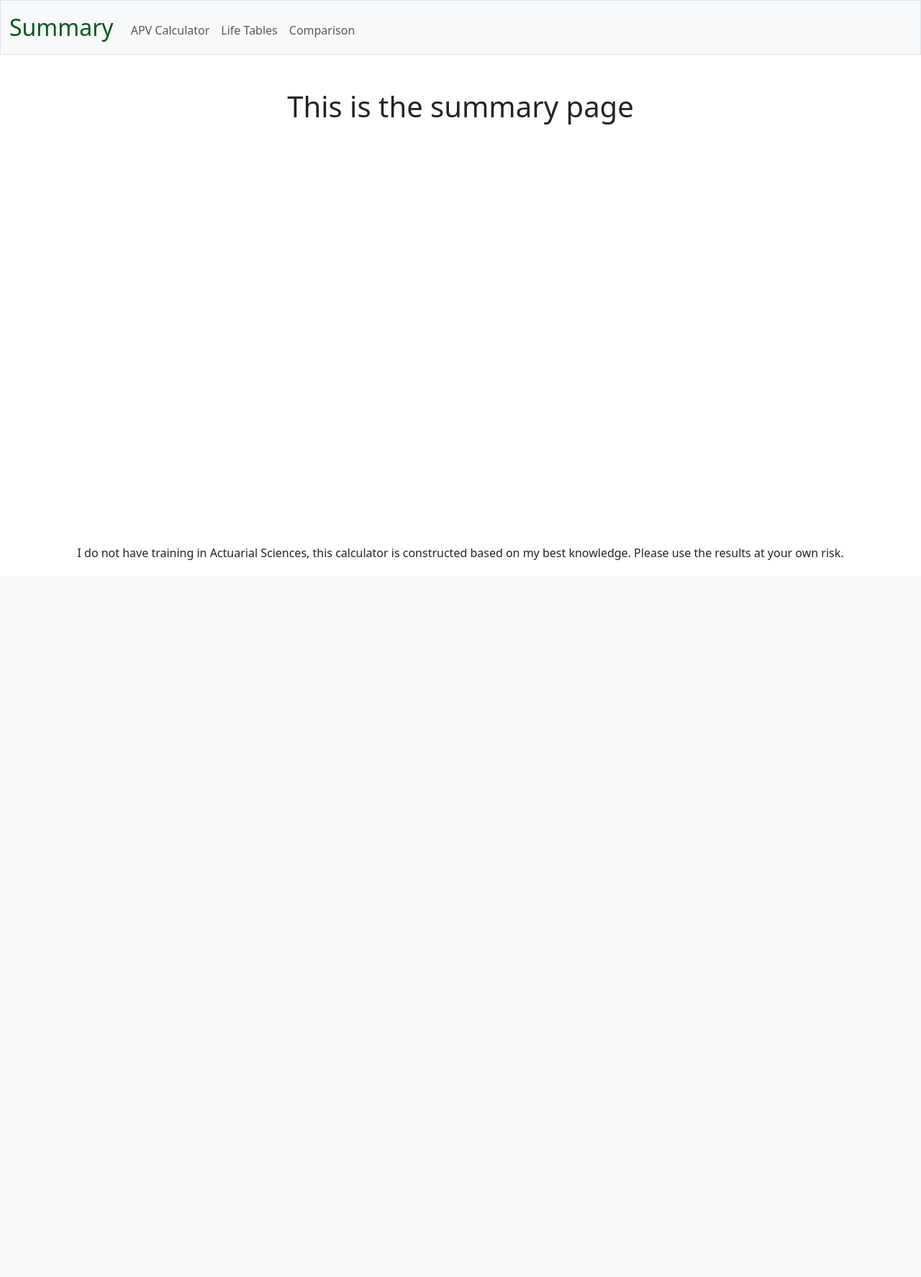
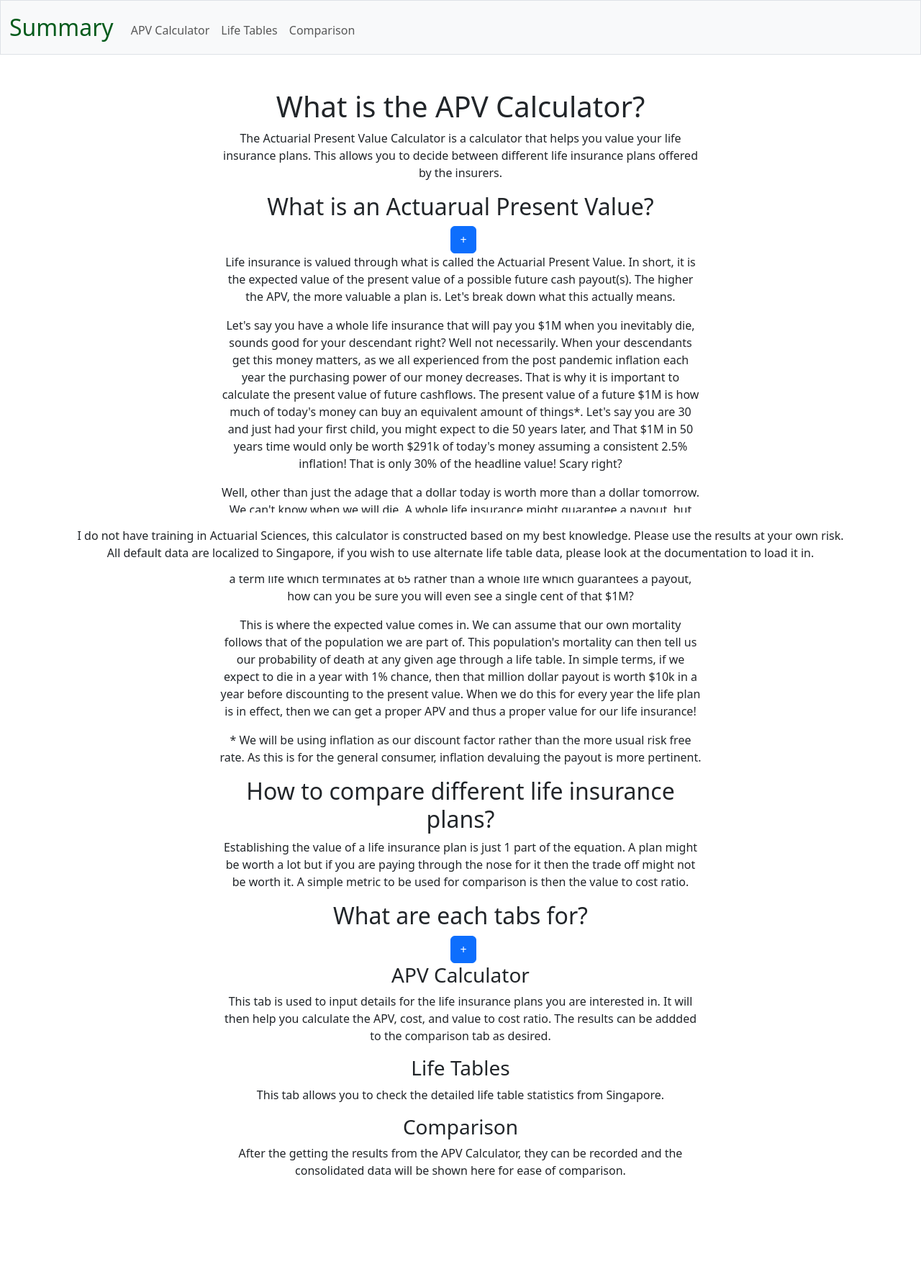
Before and after one commit to herphay/APV-Calculator, a Flask app: page / in a window 1280 px wide. Shown: the whole page at 72% size. Before the commit the page ends 778 px from the top, so only its background shows below. Run offline with Flask 3, Linux system fonts and the light colour scheme.

Commit message:
Completed index page and added collapsible button functionality

```diff
--- a/templates/index.html
+++ b/templates/index.html
@@ -5,7 +5,84 @@
 {% endblock %}
 
 {% block main %}
-    <div>
-        <h1>This is the summary page</h1>
+    <div class="mx-auto text-justify text-center" style="width: 60%;">
+        <h1>What is the APV Calculator?</h1>
+        <p>
+            The Actuarial Present Value Calculator is a calculator that helps you value your life insurance
+            plans. This allows you to decide between different life insurance plans offered by the insurers.
+        </p>
+
+        <h2>What is an Actuarual Present Value?</h2>
+        <button class="btn btn-primary ms-2" data-bs-toggle="collapse" data-bs-target="#p1">+</button>
+        <div class="align-items-center" id="p1">
+            <p>
+                Life insurance is valued through what is called the Actuarial Present Value. In short, it is the
+                expected value of the present value of a possible future cash payout(s). The higher the APV, the
+                more valuable a plan is. Let's break down what this actually means.
+            </p>
+            <p>
+                Let's say you have a whole life insurance that will pay you $1M when you inevitably die, sounds
+                good for your descendant right? Well not necessarily. When your descendants get this money matters,
+                as we all experienced from the post pandemic inflation each year the purchasing power of our money
+                decreases. That is why it is important to calculate the present value of future cashflows. The
+                present value of a future $1M is how much of today's money can buy an equivalent amount of things*.
+                Let's say you are 30 and just had your first child, you might expect to die 50 years later, and That
+                $1M in 50 years time would only be worth $291k of today's money assuming a consistent 2.5% inflation!
+                That is only 30% of the headline value! Scary right?
+            </p>
+            <p>
+                Well, other than just the adage that a dollar today is worth more than a dollar tomorrow. We can't
+                know when we will die. A whole life insurance might guarantee a payout, but when you that be?
+                Hopefully its not tomorrow even if you get to avoid the payout's devaluation through inflation, but
+                will it be in exactly 50 years? Maybe 60? Or in 20 due to an accident? Life is too unpredictable to
+                say with any certainty. Furthermore, if you have a term life which terminates at 65 rather than a
+                whole life which guarantees a payout, how can you be sure you will even see a single cent of that
+                $1M?
+            </p>
+            <p>
+                This is where the expected value comes in. We can assume that our own mortality follows that of the
+                population we are part of. This population's mortality can then tell us our probability of death at
+                any given age through a life table. In simple terms, if we expect to die in a year with 1% chance,
+                then that million dollar payout is worth $10k in a year before discounting to the present value. When
+                we do this for every year the life plan is in effect, then we can get a proper APV and thus a proper
+                value for our life insurance!
+            </p>
+            <p>
+                * We will be using inflation as our discount factor rather than the more usual risk free rate. As
+                this is for the general consumer, inflation devaluing the payout is more pertinent.
+            </p>
+
+        </div>
+
+
+        <h2>How to compare different life insurance plans?</h2>
+        <p>
+            Establishing the value of a life insurance plan is just 1 part of the equation. A plan might be worth
+            a lot but if you are paying through the nose for it then the trade off might not be worth it. A simple
+            metric to be used for comparison is then the value to cost ratio.
+        </p>
+
+        <h2>What are each tabs for?</h2>
+        <button class="btn btn-primary ms-2" data-bs-toggle="collapse" data-bs-target="#p2">+</button>
+        <div class="align-items-center" id="p2">
+            <h3>APV Calculator</h3>
+            <p>
+                This tab is used to input details for the life insurance plans you are interested in. It will then
+                help you calculate the APV, cost, and value to cost ratio. The results can be addded to the comparison
+                tab as desired.
+            </p>
+
+            <h3>Life Tables</h3>
+            <p>
+                This tab allows you to check the detailed life table statistics from Singapore.
+            </p>
+
+            <h3>Comparison</h3>
+            <p>
+                After the getting the results from the APV Calculator, they can be recorded and the consolidated data
+                will be shown here for ease of comparison.
+            </p>
+        </div>
+        <div><br><br><br></div>
     </div>
 {% endblock %}
--- a/templates/layout.html
+++ b/templates/layout.html
@@ -40,7 +40,11 @@
         </main>
 
         <footer class="fixed-bottom text-center w-100"  style="background-color: white; padding: 20px 0;">
-            <div>I do not have training in Actuarial Sciences, this calculator is constructed based on my best knowledge. Please use the results at your own risk.</div>
+            <div>
+                I do not have training in Actuarial Sciences, this calculator is constructed based on my best knowledge. Please use the results at your own risk.
+                <br>
+                All default data are localized to Singapore, if you wish to use alternate life table data, please look at the documentation to load it in.
+            </div>
         </footer>
 
     </body>
--- a/templates/tables.html
+++ b/templates/tables.html
@@ -7,7 +7,8 @@
 {% block main %}
     <div class="mx-auto text-justify text-center" style="width: 60%;">
         <h2>What is a life table?</h2>
-        <p>
+        <button class="btn btn-primary ms-2" data-bs-toggle="collapse" data-bs-target="#p1">+</button>
+        <p id="p1">
             A life table shows what a population can expect in terms of deaths at each age group. Actual death
             rate experienced by a population is summarized and used to calculate the probability of death at each
             age. From there, we can follow a model population's (usually 100k people born) evolution (in terms of
@@ -17,7 +18,8 @@
         </p>
 
         <h2>How is the life table prepared?</h2>
-        <p>
+        <button class="btn btn-primary ms-2" data-bs-toggle="collapse" data-bs-target="#p2">+</button>
+        <p id="p2">
             In Singapore, the Department of Statistics prepare what is called a complete life table. This just
             means that the life table have a granularity of individual ages (age interval of 1 year) rather than
             an abridged life table where the population are grouped into 5 or 10 year age intervals. However, due
```
